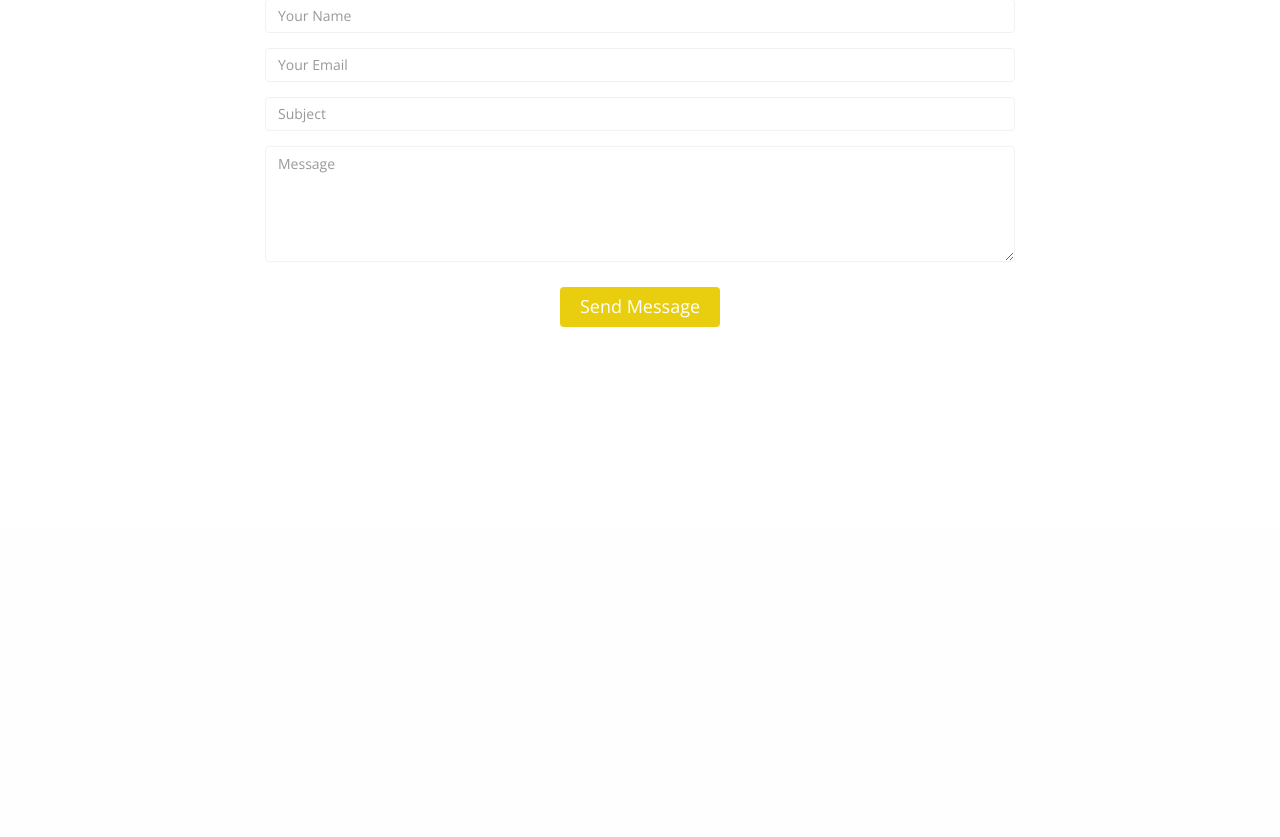
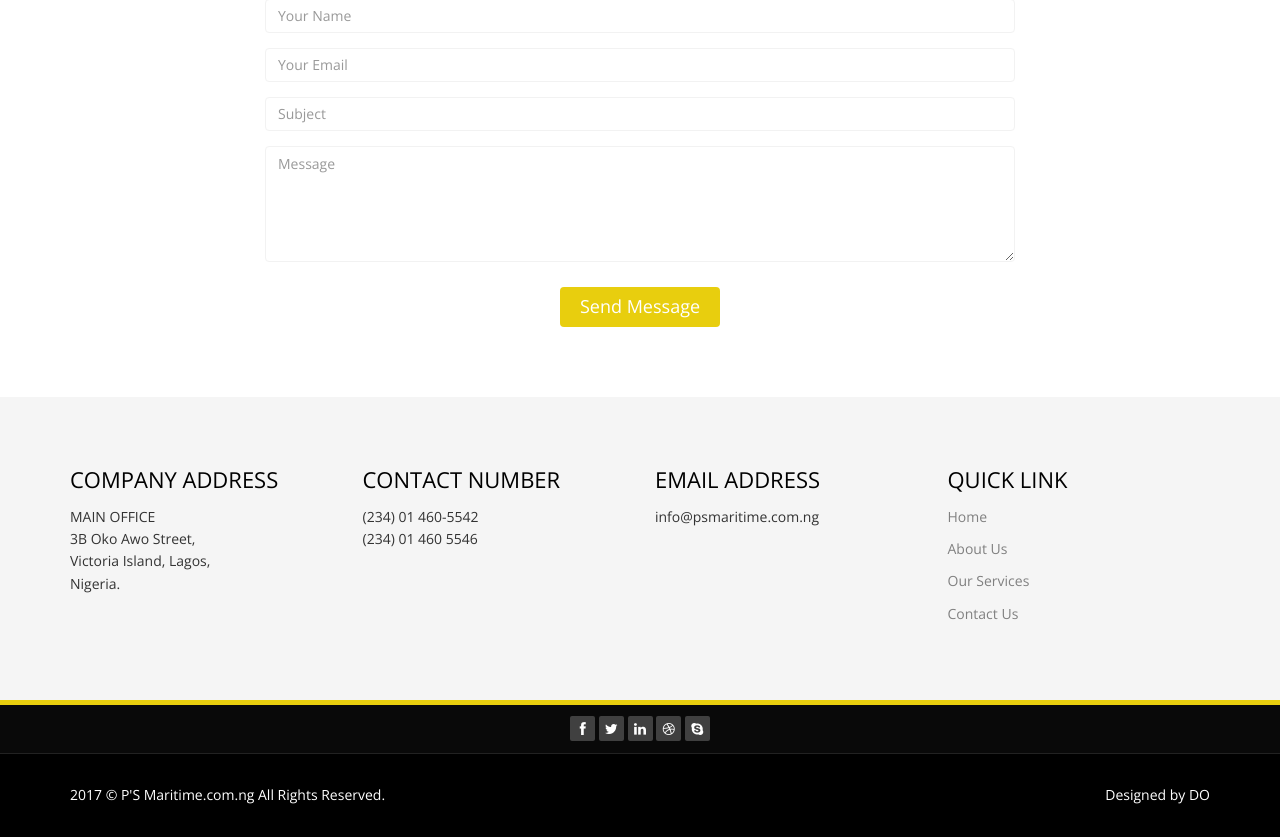
Before and after one commit to dipolimene/psmaritime, a PHP site: page /contact.php in a window 1280 px wide. Shown: the part 270-1107 px from the top of the page. Before the commit the page ends 597 px from the top, so only its background shows below. Run offline with PHP 8.4, Linux system fonts and the light colour scheme.

Commit message:
included footer section

```diff
--- a/www/contact.php
+++ b/www/contact.php
@@ -103,3 +103,110 @@ $page_title = "P'S Maritime - Services";
     </section><!--/#contact-page-->
 
 <!--FORM SECTION ENDS -->
+
+<!-- BOTTOM SECTION WITH ADDRESS BEGINS -->
+
+    <section id="bottom">
+        <div class="container wow fadeInDown" data-wow-duration="1000ms" data-wow-delay="600ms">
+            <div class="row">
+                <div class="col-md-3 col-sm-6">
+                    <div class="widget">
+                        <h3>Company Address</h3>
+                        <ul>
+                            <li>MAIN OFFICE <br/> 3B Oko Awo Street,<br/> Victoria Island, Lagos, <br/> Nigeria.</li>                       </ul>
+                    </div>
+                </div><!--/.col-md-3-->
+
+                <div class="col-md-3 col-sm-6">
+                    <div class="widget">
+                        <h3>Contact Number</h3>
+                        <ul>
+                            <li>(234) 01 460-5542 <br/>(234) 01 460 5546</li>
+                        </ul>
+                    </div>
+                </div><!--/.col-md-3-->
+
+                <div class="col-md-3 col-sm-6">
+                    <div class="widget">
+                        <h3>Email Address</h3>
+                        <ul>
+                            <li>info@psmaritime.com.ng</li>
+                        </ul>
+                    </div>
+                </div><!--/.col-md-3-->
+
+                <div class="col-md-3 col-sm-6">
+                    <div class="widget">
+                        <h3>Quick Link</h3>
+                        <ul>
+                            <li><a href="#">Home</a></li>
+                            <li><a href="#">About Us</a></li>
+                            <li><a href="#">Our Services</a></li>
+                            <li><a href="#">Contact Us</a></li>
+                        </ul>
+                    </div>
+                </div><!--/.col-md-3-->
+            </div>
+        </div>
+    </section><!--/#bottom-->
+
+<!-- BOTTOM SECTION WITH ADDRESS ENDS -->
+
+<!-- SOCIAL SECTION BEGINS -->
+
+    <div class="top-bar">
+        <div class="container">
+            <div class="row">
+                <div class="col-lg-12">
+                   <div class="social">
+                        <ul class="social-share">
+                            <li><a href="#"><i class="fa fa-facebook"></i></a></li>
+                            <li><a href="#"><i class="fa fa-twitter"></i></a></li>
+                            <li><a href="#"><i class="fa fa-linkedin"></i></a></li>
+                            <li><a href="#"><i class="fa fa-dribbble"></i></a></li>
+                            <li><a href="#"><i class="fa fa-skype"></i></a></li>
+                        </ul>
+                   </div>
+                </div>
+            </div>
+        </div><!--/.container-->
+    </div><!--/.top-bar-->
+
+<!-- SOCIAL SECTION ENDS -->
+
+<!-- FOOTER SECTION BEGINS -->
+
+    <footer id="footer" class="midnight-blue">
+        <div class="container">
+            <div class="row">
+                <div class="col-sm-6">
+                    2017 &copy P'S Maritime.com.ng All Rights Reserved.
+                    <div class="credits">
+
+              <!--          <a href="https://dipolimene.com/">Designed</a> by <a href="https://bootstrapmade.com/">DO</a>   -->
+
+                    </div>
+                </div>
+
+                <div class="col-sm-6">
+                    <ul class="pull-right">
+                        <li><a href="https://dipolimene.com/">Designed</a> by <a href="https://dipolimene.com/">DO</a></li>
+
+                    </ul>
+                </div>
+            </div>
+        </div>
+    </footer><!--/#footer-->
+
+<!-- FOOTER SECTION ENDS -->
+
+    <!-- jQuery (necessary for Bootstrap's JavaScript plugins) -->
+    <script src="js/jquery.js"></script>
+    <script src="js/bootstrap.min.js"></script>
+    <script src="js/jquery.prettyPhoto.js"></script>
+    <script src="js/jquery.isotope.min.js"></script>
+    <script src="js/wow.min.js"></script>
+    <script src="js/main.js"></script>
+
+</body>
+</html>
```
